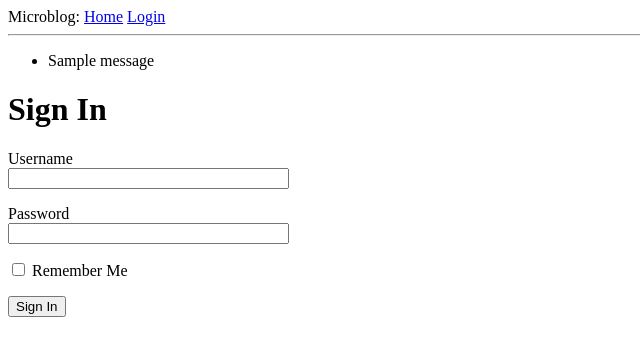
After one commit to myran005/flask_tutorial, a Flask app: page /login in a window 1280 px wide. The commit adds this page. Shown: the top 356 px of the page, without its empty margins (0-640 px from the left). Run offline with Flask 2, Linux system fonts and the light colour scheme; one stand-in notice (Sample message) is shown.

Commit message:
login with flash()

```diff
--- a/app/routes.py
+++ b/app/routes.py
@@ -1,5 +1,5 @@
 from app import app
-from flask import render_template
+from flask import render_template, flash, redirect
 from app.forms import LoginForm
 
 @app.route('/')
@@ -18,7 +18,10 @@ def index():
     ]
     return render_template('index.html', title='Home', user=user, posts=posts)
 
-@app.route('/login')
+@app.route('/login', methods=['GET', 'POST'])
 def login():
     form = LoginForm()
+    if form.validate_on_submit():
+        flash(f"Login requested for user {form.username.data}, remember_me={form.remember_me.data}")
+        return redirect('/index')
     return render_template('login.html', title='Sign In', form=form)
--- a/app/templates/base.html
+++ b/app/templates/base.html
@@ -16,6 +16,15 @@
         </div>
 
         <hr>
+        {% with messages = get_flashed_messages() %}
+        {% if messages %}
+        <ul>
+            {% for message in messages%}
+            <li> {{ message }} </li>
+            {% endfor %}
+        </ul>
+        {% endif %}
+        {% endwith %}
         {% block content %}{% endblock %}
     </body>
 </html>
--- /dev/null
+++ b/app/templates/login.html
@@ -0,0 +1,18 @@
+{% extends "base.html" %}
+
+{% block content %}
+    <h1>Sign In</h1>
+    <form action="" method="post" novalidate>
+        {{ form.hidden_tag() }}
+        <p>
+            {{ form.username.label }}<br>
+            {{ form.username(size=32) }}
+        </p>
+        <p>
+            {{ form.password.label }}<br>
+            {{ form.password(size=32) }}
+        </p>
+        <p>{{ form.remember_me() }} {{ form.remember_me.label }}</p>
+        <p>{{ form.submit() }}</p>
+    </form>
+{% endblock %}
```
